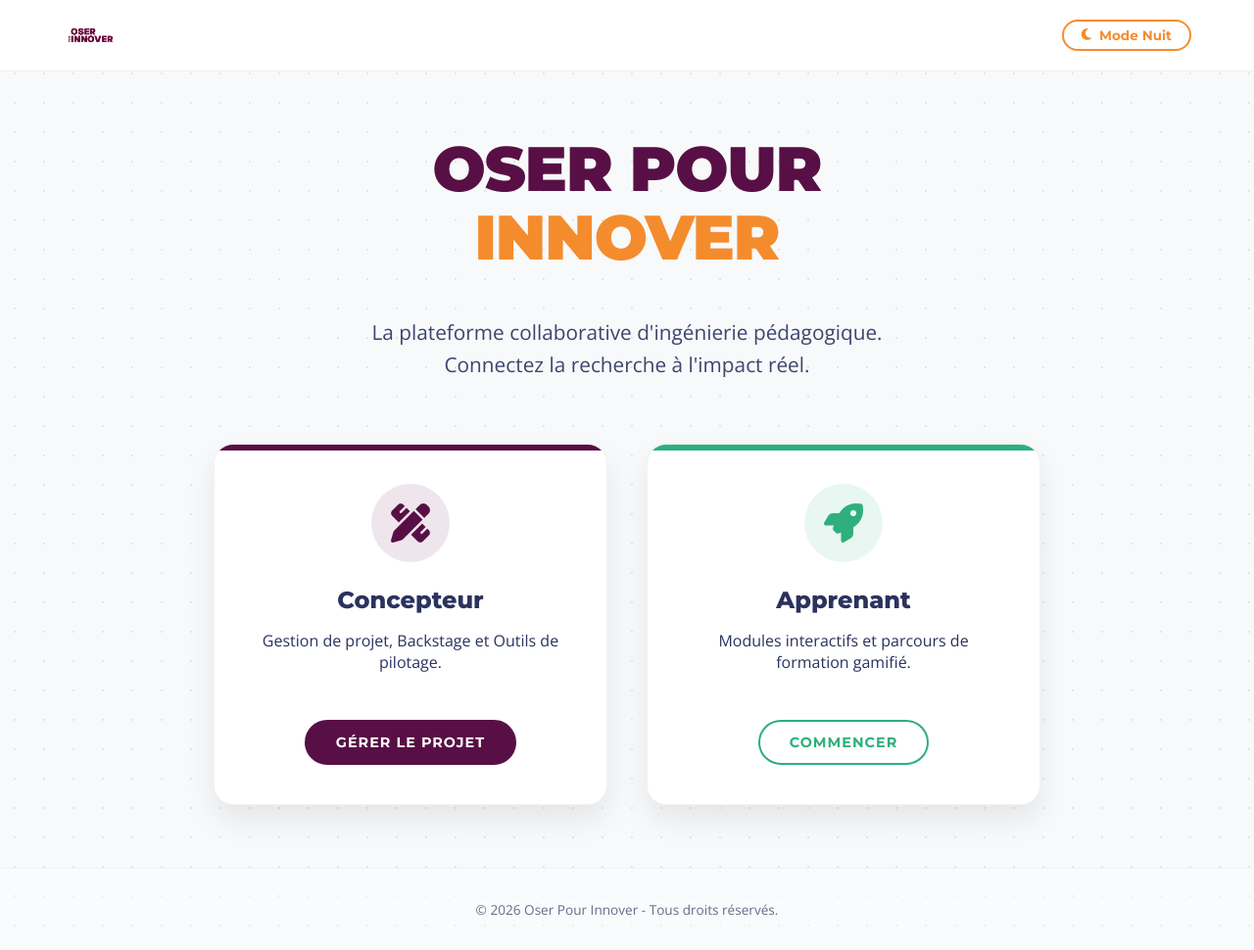
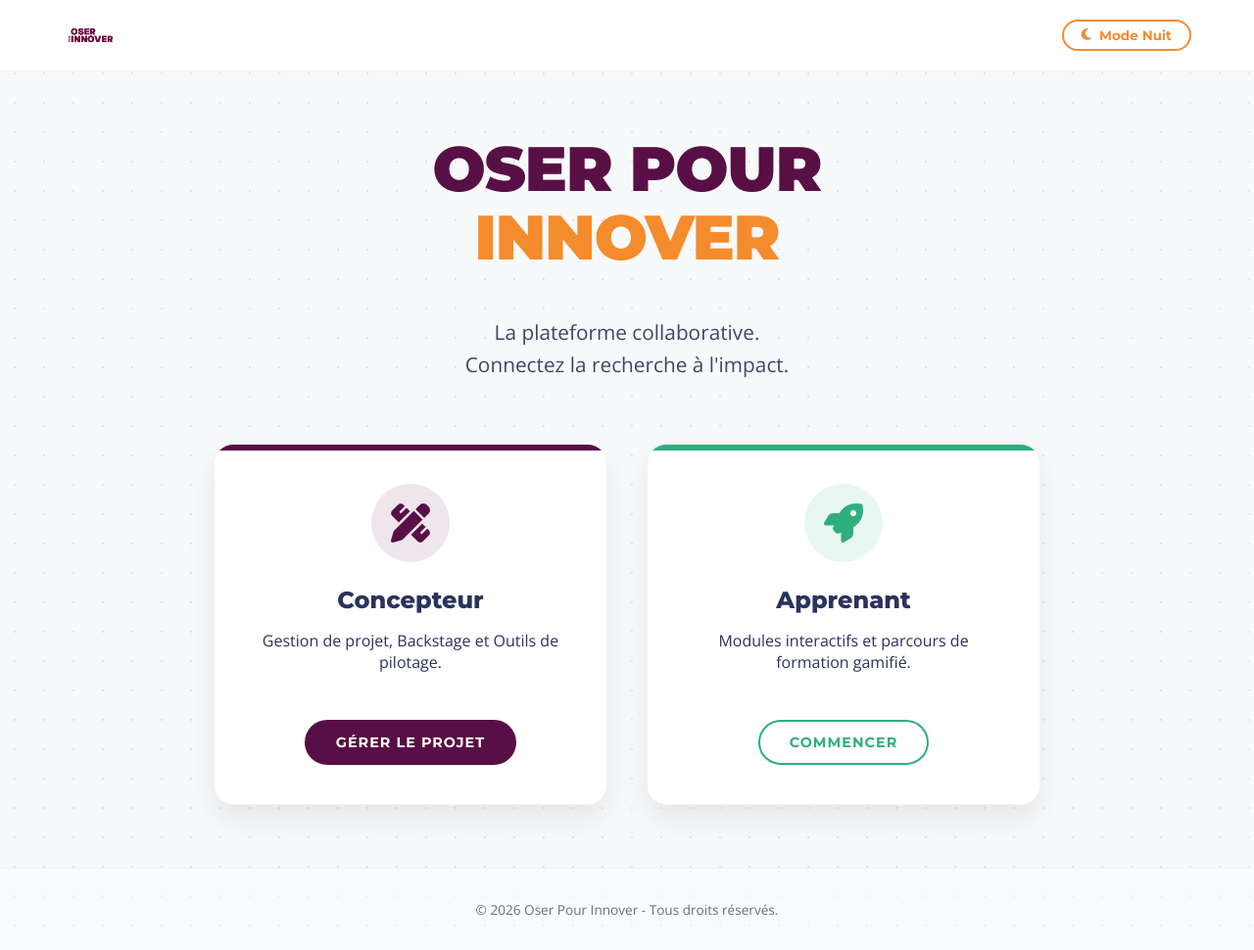
Before and after one commit to Tyrulfr/projet_inno_pui, a Jekyll site: the page index.html, which Jekyll copies as it is, in a window 1280 px wide and 970 px high. Shown: the whole window at 98% size. Built offline with Jekyll 4.4.1, drawn with Linux system fonts in a browser that asks for light colours.

Commit message:
Update index.html

```diff
--- a/index.html
+++ b/index.html
@@ -274,7 +274,7 @@
     <section class="hero">
         <!-- Titre reprenant la typo du logo -->
         <h1>OSER POUR<br><span class="highlight">INNOVER</span></h1>
-        <p class="subtitle">La plateforme collaborative d'ingénierie pédagogique.<br>Connectez la recherche à l'impact réel.</p>
+        <p class="subtitle">La plateforme collaborative.<br>Connectez la recherche à l'impact.</p>
 
         <div class="cards-container">
             <!-- CARTE CONCEPTEUR -->
@@ -288,7 +288,7 @@
             </div>
 
             <!-- CARTE APPRENANT -->
-            <div class="card card-apprenant" onclick="window.location.href='plateforme_apprenant.html'">
+            <div class="card card-apprenant" onclick="window.location.href='portal_apprenants.html'">
                 <div class="icon-box">
                     <i class="fa-solid fa-rocket"></i>
                 </div>
```
